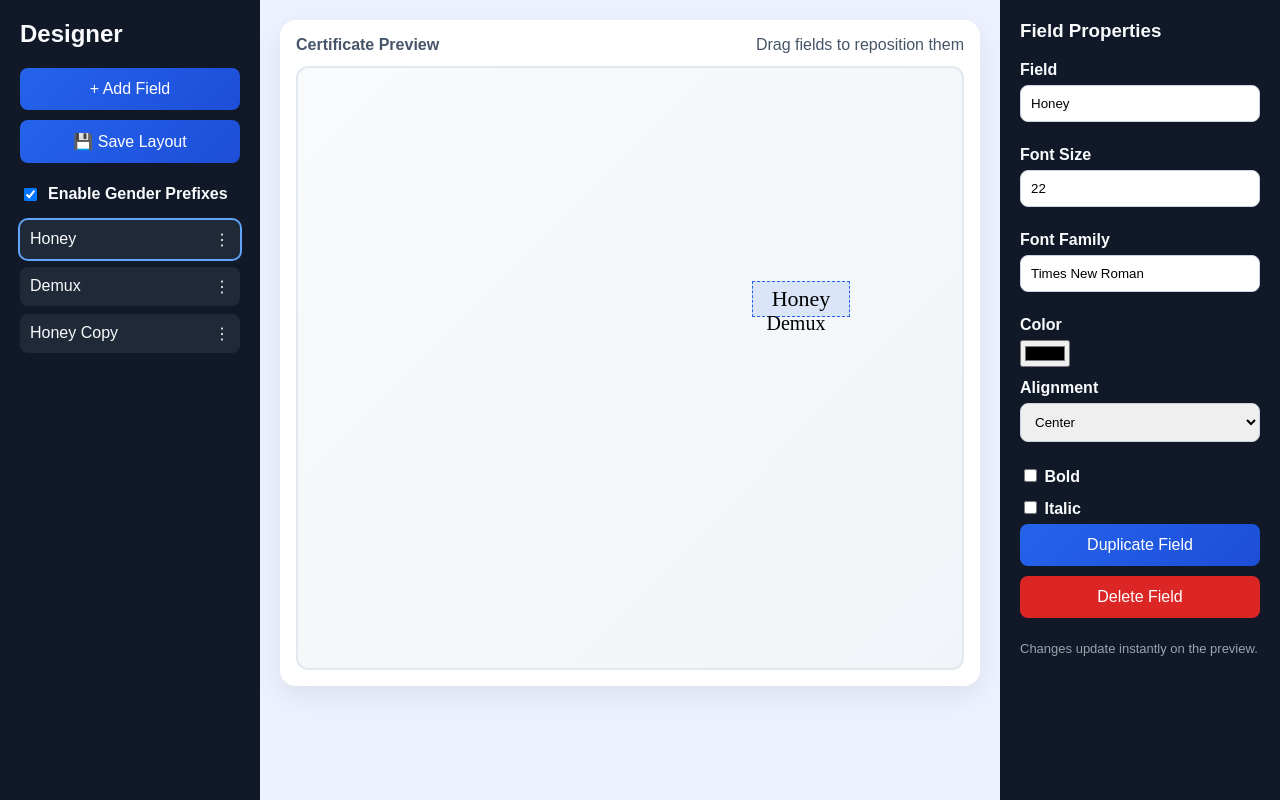
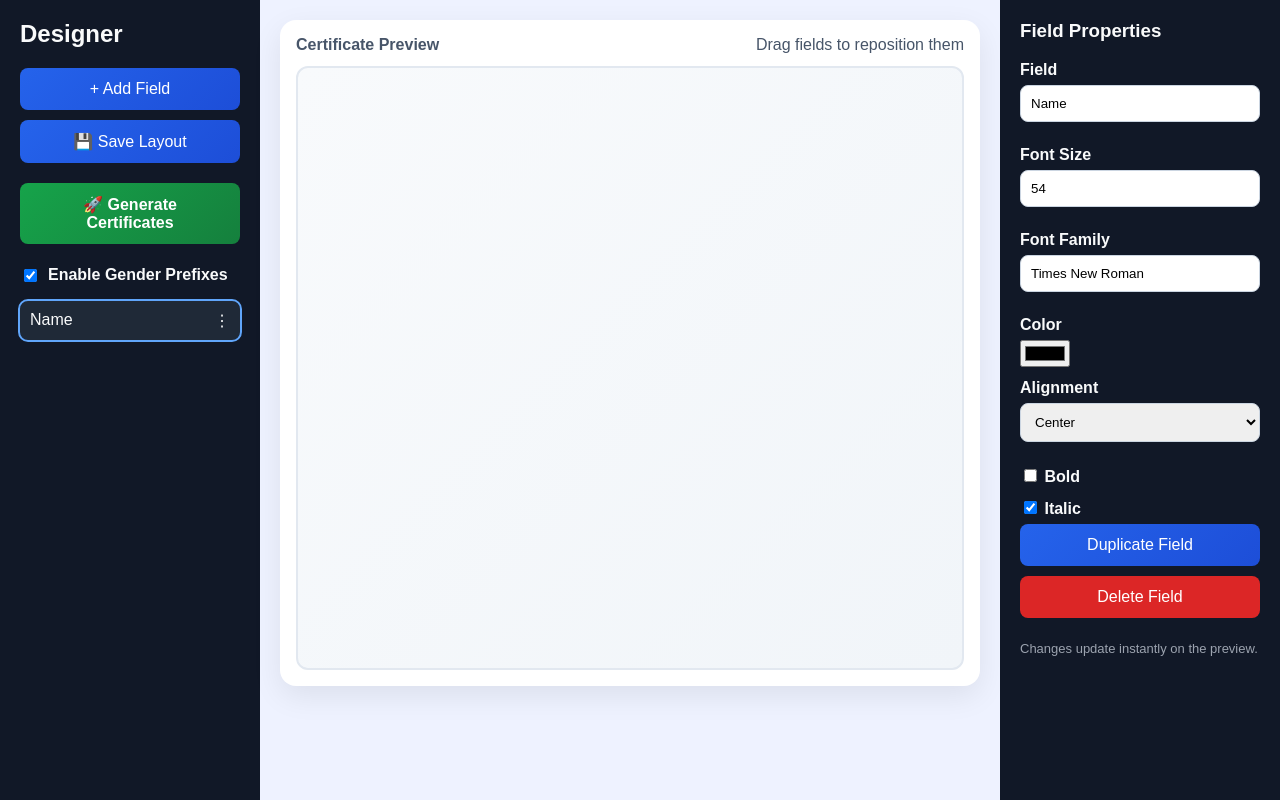
Before and after one commit to yadlapalliprathibha6207-hash/certigen, a Flask app: page /designer in a window 1280 px wide. Run offline with Flask 3, Linux system fonts and the light colour scheme.

Commit message:
docs: update README; update app, generate, layout and template designer assets

```diff
--- a/app.py
+++ b/app.py
@@ -83,14 +83,31 @@ def upload():
         return "Please upload both a certificate template and an Excel file.", 400
 
     certificate.save(UPLOAD_FOLDER / "certificate.png")
-    excel.save(UPLOAD_FOLDER / "Students.xlsx")
+
+    # Clean up old Excel files to ensure only the current one is used
+    for old_excel in UPLOAD_FOLDER.glob("*.xlsx"):
+        try:
+            old_excel.unlink()
+        except Exception:
+            pass  # File might be locked, that's okay
+    for old_excel in UPLOAD_FOLDER.glob("*.xls"):
+        try:
+            old_excel.unlink()
+        except Exception:
+            pass  # File might be locked, that's okay
+
+    # Save the Excel file with its original name
+    excel_filename = excel.filename
+    excel_path = UPLOAD_FOLDER / excel_filename
+    excel.save(excel_path)
 
     ensure_layout_file()
 
     if not SETTINGS_FILE.exists():
         SETTINGS_FILE.write_text("True\n", encoding="utf-8")
 
-    subprocess.run([sys.executable, str(BASE_DIR / "generate.py")], check=False)
+    # Pass the Excel filename to generate.py
+    subprocess.run([sys.executable, str(BASE_DIR / "generate.py"), excel_filename], check=False)
 
     output_count = len(list(OUTPUT_FOLDER.glob("*.png")))
     return render_template("success.html", output_count=output_count)
--- a/layout.json
+++ b/layout.json
@@ -1,33 +1,16 @@
 {
   "fields": [
-    {
-      "fontFamily": "Times New Roman",
-      "fontSize": 22,
-      "name": "Honey",
-      "size": 45,
-      "x": 454,
-      "y": 213
-    },
     {
       "align": "center",
       "bold": false,
       "color": "#000000",
       "fontFamily": "Times New Roman",
-      "fontSize": 20,
-      "id": "field-1783236179609",
-      "italic": false,
-      "name": "Demux",
-      "x": 449,
-      "y": 239
-    },
-    {
-      "fontFamily": "Times New Roman",
-      "fontSize": 25,
-      "name": "Honey Copy",
-      "size": 45,
-      "x": 1050,
-      "y": 555,
-      "id": "field-1785480766568"
+      "fontSize": 54,
+      "id": "field-1786254613834-0",
+      "italic": true,
+      "name": "Name",
+      "x": 687,
+      "y": 462
     }
   ],
   "genderLogic": true
--- a/static/designer.js
+++ b/static/designer.js
@@ -8,6 +8,24 @@ const propertyPanel = document.getElementById('propertyPanel');
 const genderToggle = document.getElementById('genderToggle');
 const addFieldBtn = document.getElementById('addFieldBtn');
 const saveLayoutBtn = document.getElementById('saveLayoutBtn');
+const generateBtn = document.getElementById('generateBtn');
+const templateImage = document.getElementById('templateImage');
+
+function getImageScale() {
+    if (!templateImage || !templateImage.naturalWidth) {
+        return 1;
+    }
+    return templateImage.clientWidth / templateImage.naturalWidth;
+}
+
+function scaledValue(value) {
+    return Math.round(value * getImageScale());
+}
+
+function unscaleValue(value) {
+    const scale = getImageScale();
+    return scale === 0 ? value : Math.round(value / scale);
+}
 
 function createField(name = 'New Field') {
     return {
@@ -43,9 +61,9 @@ function renderFields() {
         el.className = `canvas-field ${field.id === activeFieldId ? 'active' : ''}`;
         el.dataset.fieldId = field.id;
         el.textContent = field.name;
-        el.style.left = `${field.x}px`;
-        el.style.top = `${field.y}px`;
-        el.style.fontSize = `${field.fontSize}px`;
+        el.style.left = `${scaledValue(field.x)}px`;
+        el.style.top = `${scaledValue(field.y)}px`;
+        el.style.fontSize = `${scaledValue(field.fontSize)}px`;
         el.style.fontFamily = field.fontFamily;
         el.style.color = field.color;
         el.style.fontWeight = field.bold ? 'bold' : 'normal';
@@ -163,7 +181,8 @@ function onMouseMove(event) {
     if (!dragState) return;
     const deltaX = event.clientX - dragState.startX;
     const deltaY = event.clientY - dragState.startY;
-    updateField(dragState.fieldId, { x: dragState.originX + deltaX, y: dragState.originY + deltaY });
+    const scale = getImageScale();
+    updateField(dragState.fieldId, { x: dragState.originX + Math.round(deltaX / scale), y: dragState.originY + Math.round(deltaY / scale) });
 }
 
 function stopDrag() {
@@ -198,8 +217,27 @@ genderToggle.addEventListener('change', () => {
     saveLayout();
 });
 
+generateBtn.addEventListener('click', async () => {
+    await fetch('/save_layout', {
+        method: 'POST',
+        headers: {
+            'Content-Type': 'application/json'
+        },
+        body: JSON.stringify({
+            fields: fields,
+            genderLogic: genderToggle.checked
+        })
+    });
+
+    window.location.href = '/generate';
+});
+
 window.addEventListener('mousemove', onMouseMove);
 window.addEventListener('mouseup', stopDrag);
+window.addEventListener('resize', () => renderFields());
+if (templateImage) {
+    templateImage.addEventListener('load', () => renderFields());
+}
 
 fetch('/get_layout')
     .then((response) => response.json())
--- a/static/style.css
+++ b/static/style.css
@@ -179,3 +179,20 @@ button:hover {
     text-decoration: none;
     font-weight: 600;
 }
+
+.generate-btn {
+    background: linear-gradient(135deg, #16a34a, #15803d);
+    color: white;
+    border: none;
+    padding: 12px 18px;
+    border-radius: 8px;
+    font-size: 16px;
+    font-weight: 600;
+    cursor: pointer;
+    margin-top: 10px;
+    width: 100%;
+}
+
+.generate-btn:hover {
+    background: linear-gradient(135deg, #15803d, #166534);
+}
--- a/templates/designer.html
+++ b/templates/designer.html
@@ -12,6 +12,11 @@
             <h2>Designer</h2>
             <button id="addFieldBtn">+ Add Field</button>
             <button id="saveLayoutBtn">💾 Save Layout</button>
+
+            <button id="generateBtn" class="generate-btn">
+                🚀 Generate Certificates
+            </button>
+
             <label class="toggle-row">
                 <input type="checkbox" id="genderToggle" checked>
                 <span>Enable Gender Prefixes</span>
```
Also changed, not shown: generate.py (+21 -6 lines), templates/success.html (+20 -6 lines), README.md.
